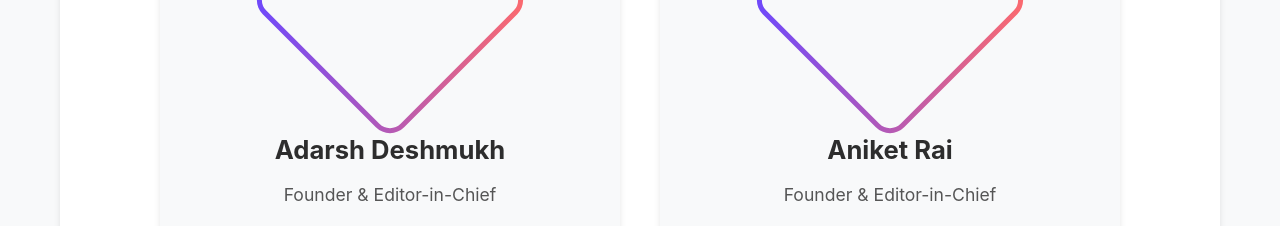
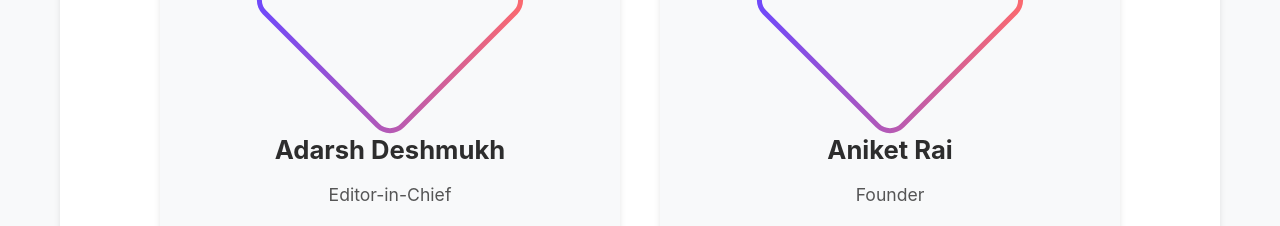
Before and after one commit to codebreaker939/INK-INDIA, a plain HTML site: page About.html in a window 1280 px wide. Shown: the part 1924-2150 px from the top of the page. Drawn offline with Linux system fonts and the light colour scheme.

Commit message:
DESIGNATION IN ABOUT

```diff
--- a/About.html
+++ b/About.html
@@ -356,7 +356,7 @@
                         <img src="/img/team/editor.jpg" alt="Editor">
                     </div>
                     <h3>Adarsh Deshmukh</h3>
-                    <p>Founder & Editor-in-Chief</p>
+                    <p> Editor-in-Chief</p>
                     <div class="social-links">
                         <a href="#"><i class="fab fa-linkedin"></i></a>
                         <a href="#"><i class="fab fa-twitter"></i></a>
@@ -368,7 +368,7 @@
                         <img src="/img/team/writer.jpg" alt="Editor">
                     </div>
                     <h3>Aniket Rai</h3>
-                    <p>Founder & Editor-in-Chief</p>
+                    <p>Founder </p>
                     <div class="social-links">
                         <a href="#"><i class="fab fa-linkedin"></i></a>
                         <a href="#"><i class="fab fa-twitter"></i></a>
```
